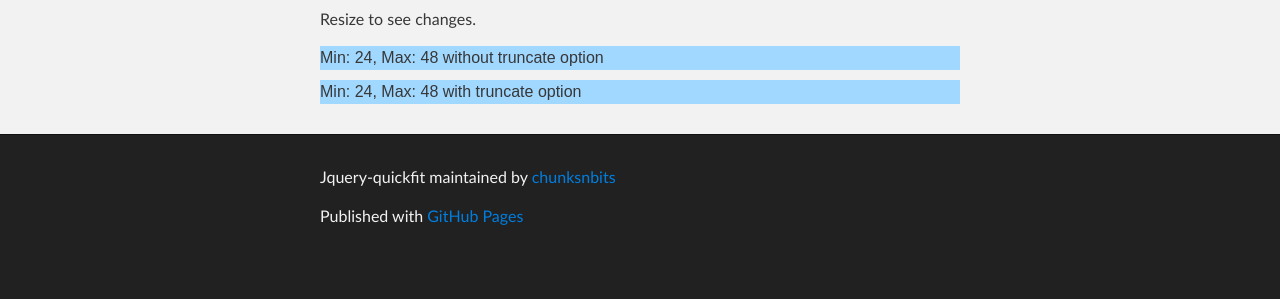
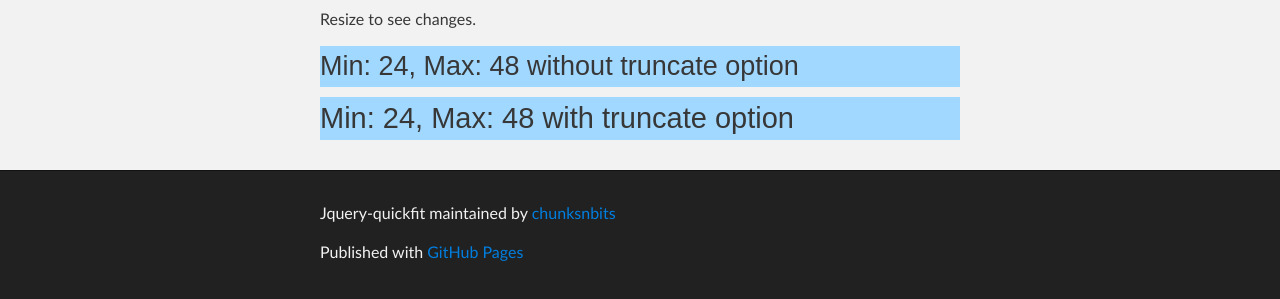
Before and after one commit to chunksnbits/jquery-quickfit, a plain HTML site: page index.html in a window 1280 px wide. Shown: the part 353-652 px from the top of the page. Drawn offline with nearby package versions, Linux system fonts and the light colour scheme.

Commit message:
Update index.html

```diff
--- a/index.html
+++ b/index.html
@@ -176,7 +176,8 @@
           // ... then apply the measurements.
           for (var i = 0; i < measurements.length; i++) {
             var measurement = measurements[i];
-            measurement.$element.css('font-size', measurements.size + "px");
+
+            measurement.$element.css({ fontSize: measurement.size + 'px' });
           }
 
           return $elements;
```
